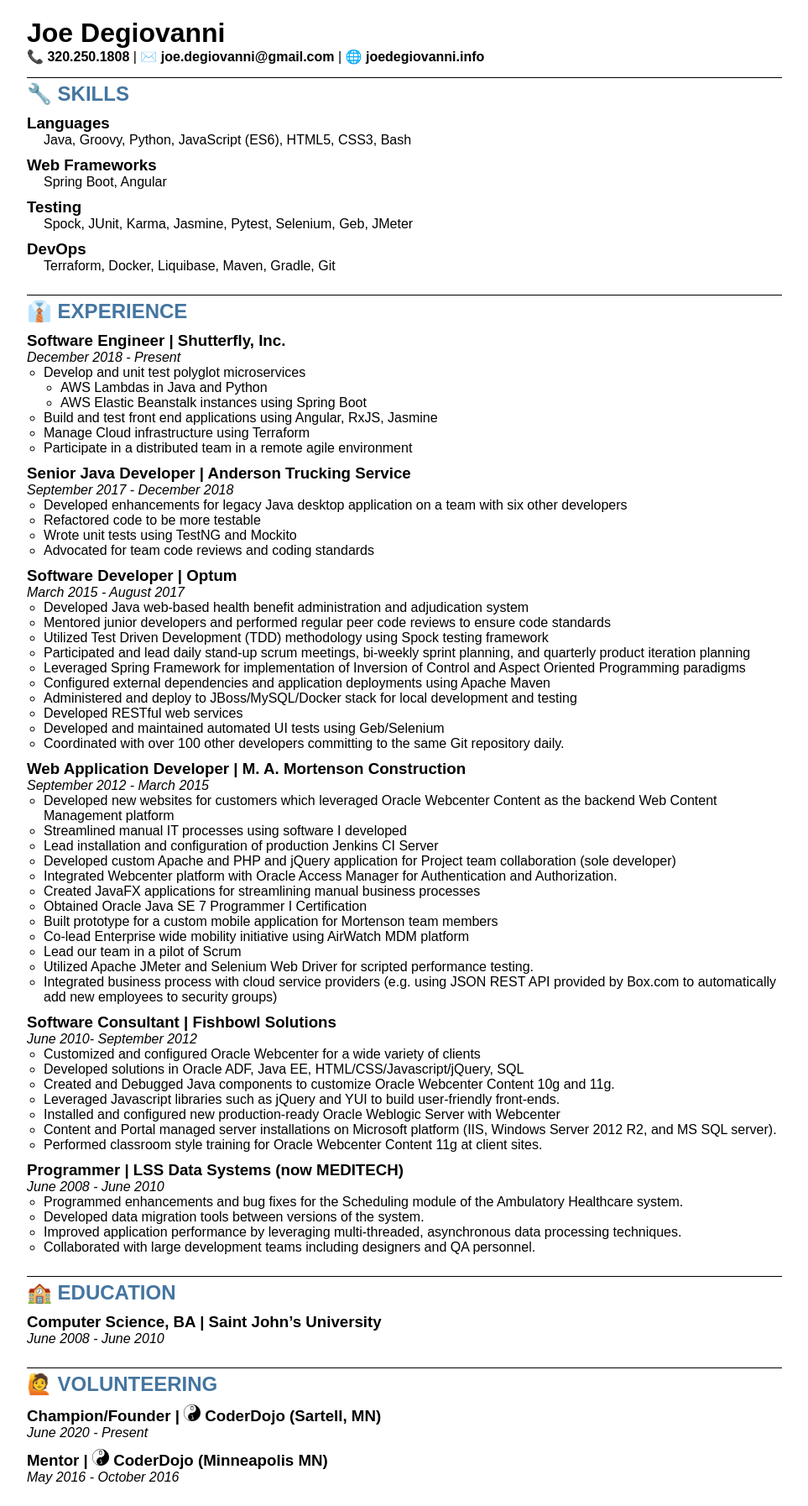
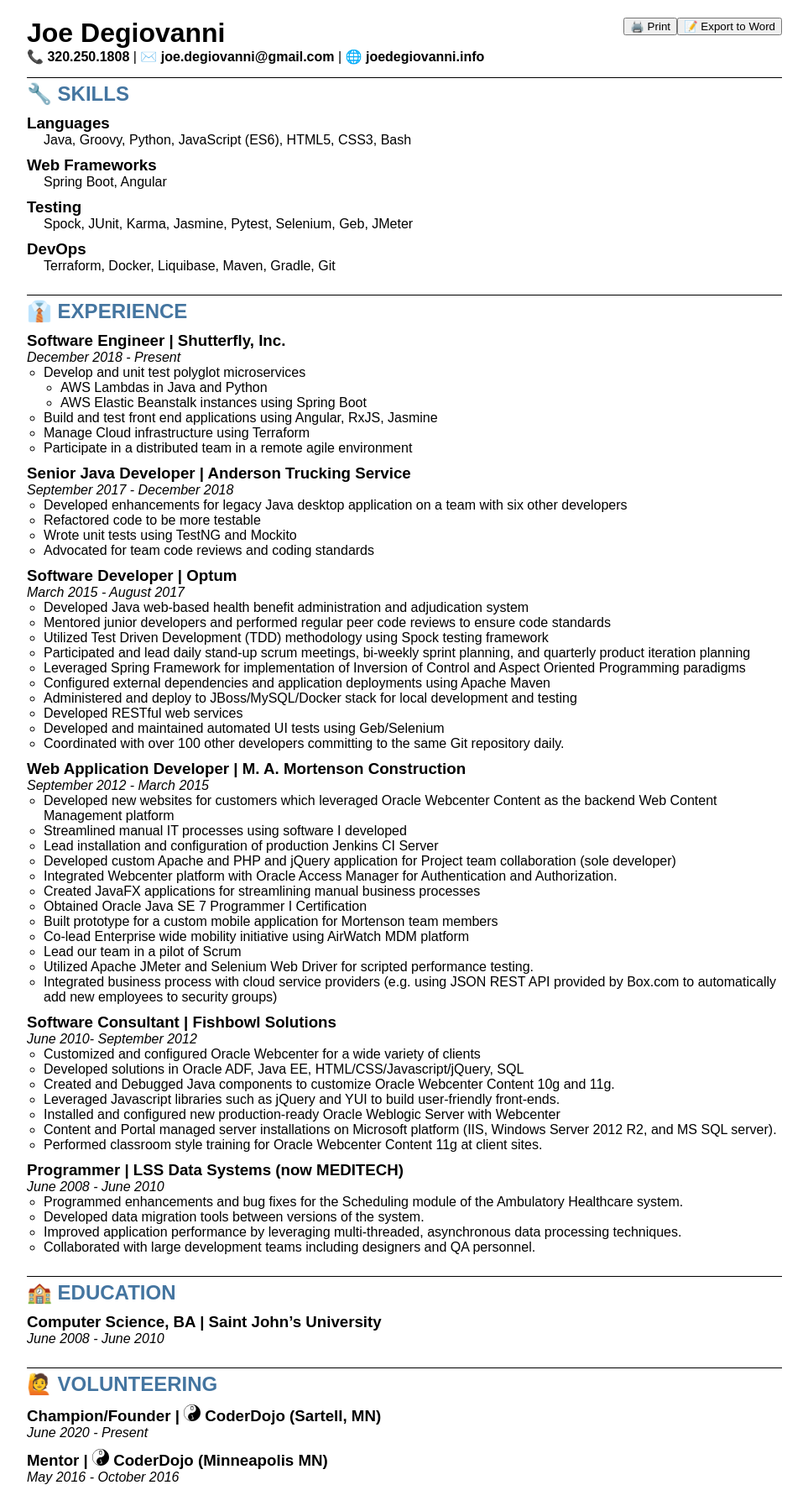
Before and after one commit to joe-degiovanni/joe-degiovanni.github.io, a Jekyll site: the page resume/index.html, which Jekyll copies as it is, in a window 1280 px wide. Shown: the whole page at 84% size, without its empty margins (158-1121 px from the left). Built offline with Jekyll 4.4.1, drawn with Linux system fonts in a browser that asks for light colours; some of the changed lines change nothing that is shown.

Commit message:
Add Print and Export to Word buttons

```diff
--- a/resume/index.html
+++ b/resume/index.html
@@ -12,13 +12,14 @@
     <link rel="stylesheet" href="./resume.css"/>
 </head>
 <body>
-<header>
-    <h1>Joe Degiovanni</h1>
-    <a href="tel:320-250-1808">📞 320.250.1808</a> |
-    <a href="mailto:joe.degiovanni@gmail.com">✉️ joe.degiovanni@gmail.com</a> |
-    <a href="https://joedegiovanni.info" target="_blank">🌐 joedegiovanni.info</a>
-</header>
+<button onclick="exportHTML();">📝 Export to Word</button> <button onclick="window.print();">🖨️ Print</button>
 <main>
+    <header>
+        <h1>Joe Degiovanni</h1>
+        <a href="tel:320-250-1808">📞 320.250.1808</a> |
+        <a href="mailto:joe.degiovanni@gmail.com">✉️ joe.degiovanni@gmail.com</a> |
+        <a href="https://joedegiovanni.info" target="_blank">🌐 joedegiovanni.info</a>
+    </header>
 
     <section>
         <h2>🔧 SKILLS</h2>
@@ -133,4 +134,29 @@
     </section>
 </main>
 </body>
+<script>
+    function exportHTML(){
+        var header = `<html xmlns:o='urn:schemas-microsoft-com:office:office
+            xmlns:w='urn:schemas-microsoft-com:office:word'
+            xmlns='http://www.w3.org/TR/REC-html40'>
+            <head>
+            <meta charset='utf-8'/>
+            <title>Joe Degiovanni Resume</title>
+            <style>
+              body {font-family: sans-serif; font-size: 10pt}
+            </style>
+            </head>
+            <body>`;
+        var footer = "</body></html>";
+        var sourceHTML = header+ document.body.getElementsByTagName("main").item(0).innerHTML + footer;
+
+        var source = 'data:application/vnd.ms-word;charset=utf-8,' + encodeURIComponent(sourceHTML);
+        var fileDownload = document.createElement("a");
+        document.body.appendChild(fileDownload);
+        fileDownload.href = source;
+        fileDownload.download = 'degiovanni_resume.doc';
+        fileDownload.click();
+        document.body.removeChild(fileDownload);
+    }
+</script>
 </html>
--- a/resume/resume.css
+++ b/resume/resume.css
@@ -43,3 +43,11 @@
 
 li {list-style-type:circle;}
 img {border:none;}
+
+button {float: right}
+
+@media print {
+    button {
+        display: none;
+    }
+}
```
